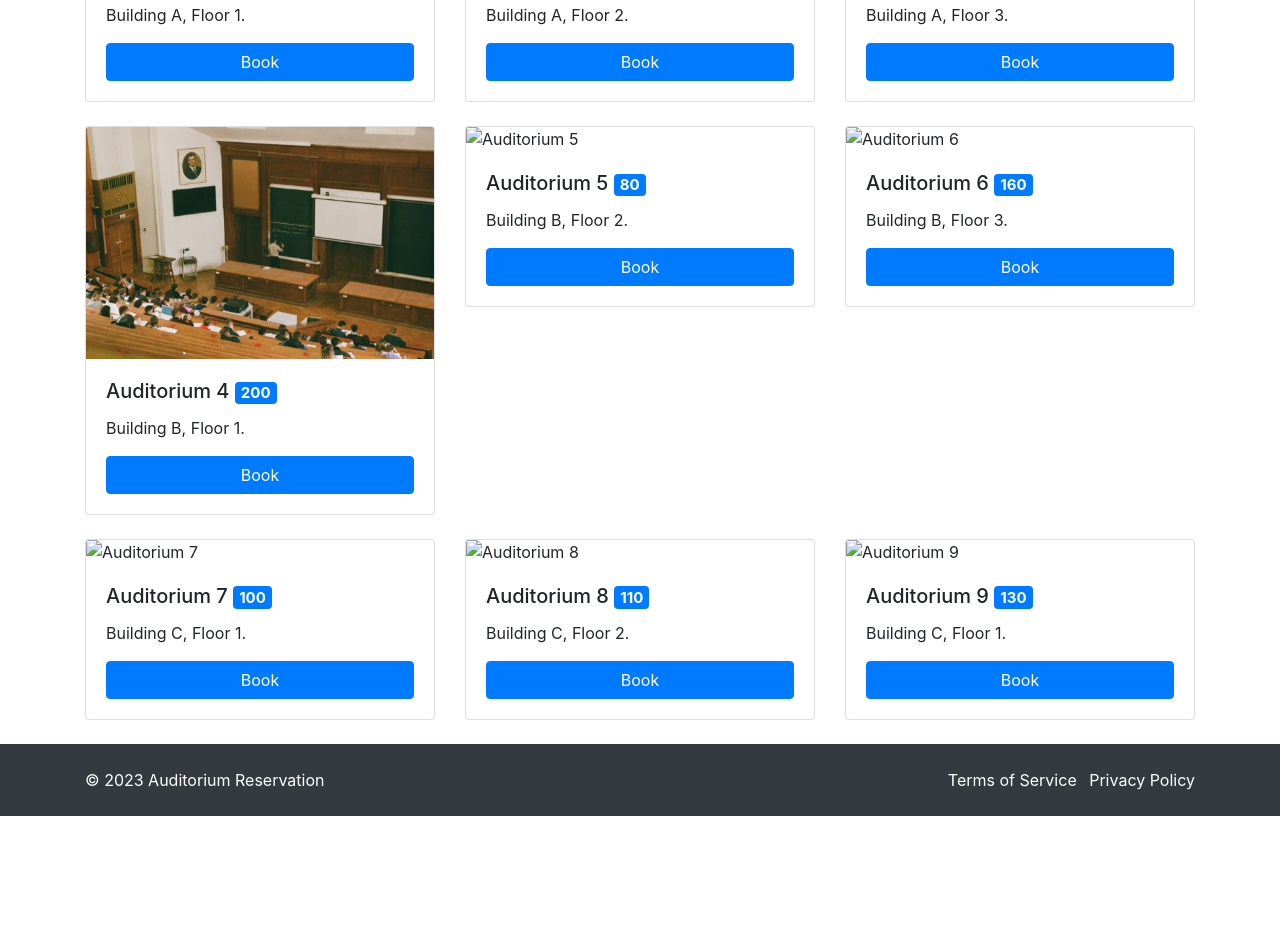
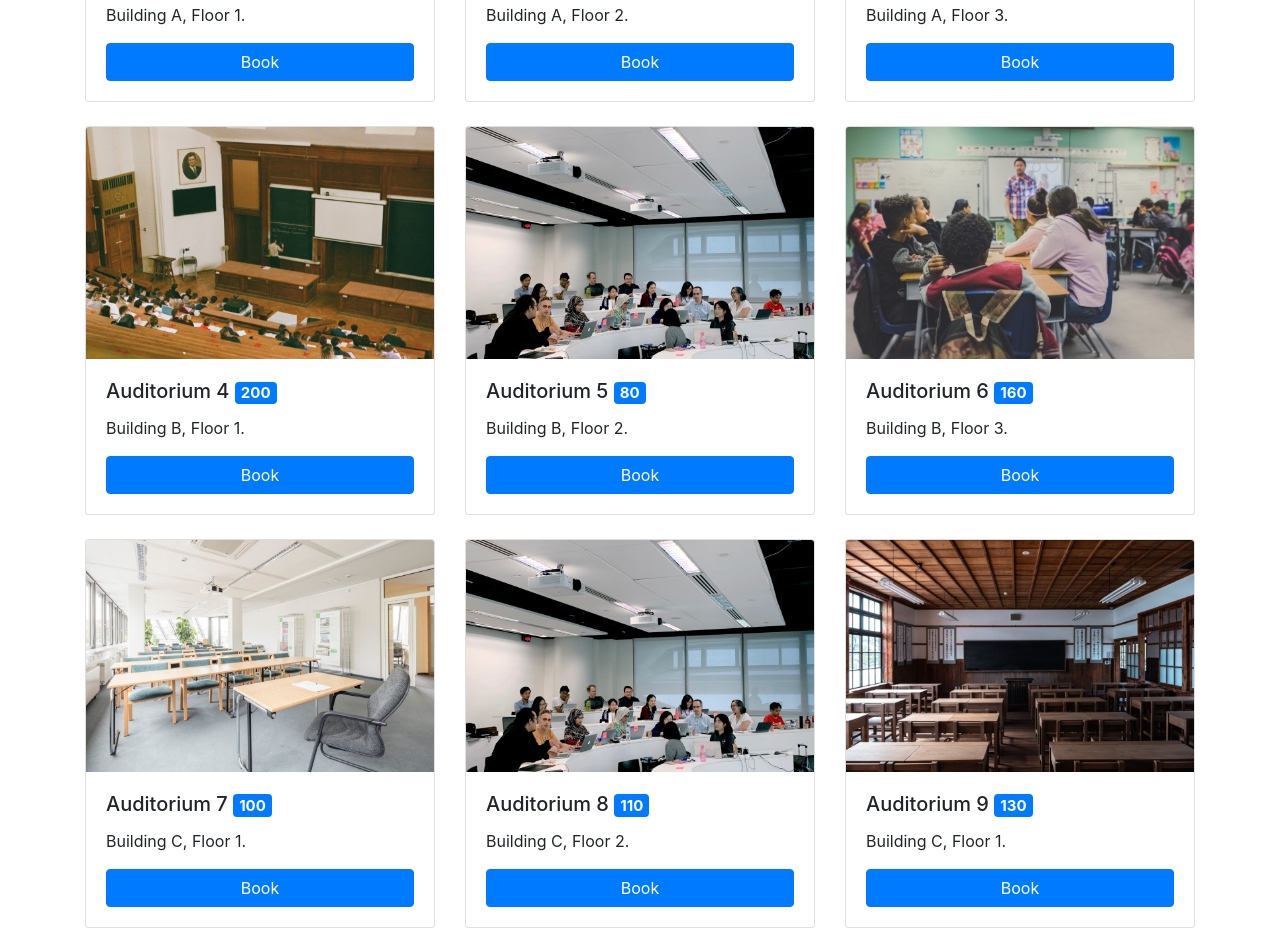
Before and after one commit to VGcod3/auditorium, a plain HTML site: page index.html in a window 1280 px wide. Shown: the part 873-1804 px from the top of the page. Before the commit the page ends 1689 px from the top, so only its background shows below. Drawn offline with nearby package versions, Linux system fonts and the light colour scheme; the site is published under a folder, as on GitHub Pages, so addresses that start at the root find nothing.

Commit message:
img paths

```diff
--- a/index.html
+++ b/index.html
@@ -162,7 +162,7 @@
           <div class="col-lg-4 col-md-6 col-sm-12 mb-4">
             <div class="card">
               <img
-                src="/img/classroom5.jpg"
+                src="img/classroom5.jpg"
                 class="card-img-top"
                 alt="Auditorium 5"
               />
@@ -181,7 +181,7 @@
           <div class="col-lg-4 col-md-6 col-sm-12 mb-4 d-none d-md-block">
             <div class="card">
               <img
-                src="/img/classroom6.jpg"
+                src="img/classroom6.jpg"
                 class="card-img-top"
                 alt="Auditorium 6"
               />
@@ -201,7 +201,7 @@
           <div class="col-lg-4 col-md-6 col-sm-12 mb-4 d-none d-lg-block">
             <div class="card">
               <img
-                src="/img/classroom7.jpg"
+                src="img/classroom7.jpg"
                 class="card-img-top"
                 alt="Auditorium 7"
               />
@@ -221,7 +221,7 @@
           <div class="col-lg-4 col-md-6 col-sm-12 mb-4 d-none d-lg-block">
             <div class="card">
               <img
-                src="/img/classroom8.jpg"
+                src="img/classroom8.jpg"
                 class="card-img-top"
                 alt="Auditorium 8"
               />
@@ -241,7 +241,7 @@
           <div class="col-lg-4 col-md-6 col-sm-12 mb-4 d-none d-lg-block">
             <div class="card">
               <img
-                src="/img/classroom9.jpg"
+                src="img/classroom9.jpg"
                 class="card-img-top"
                 alt="Auditorium 9"
               />
```
